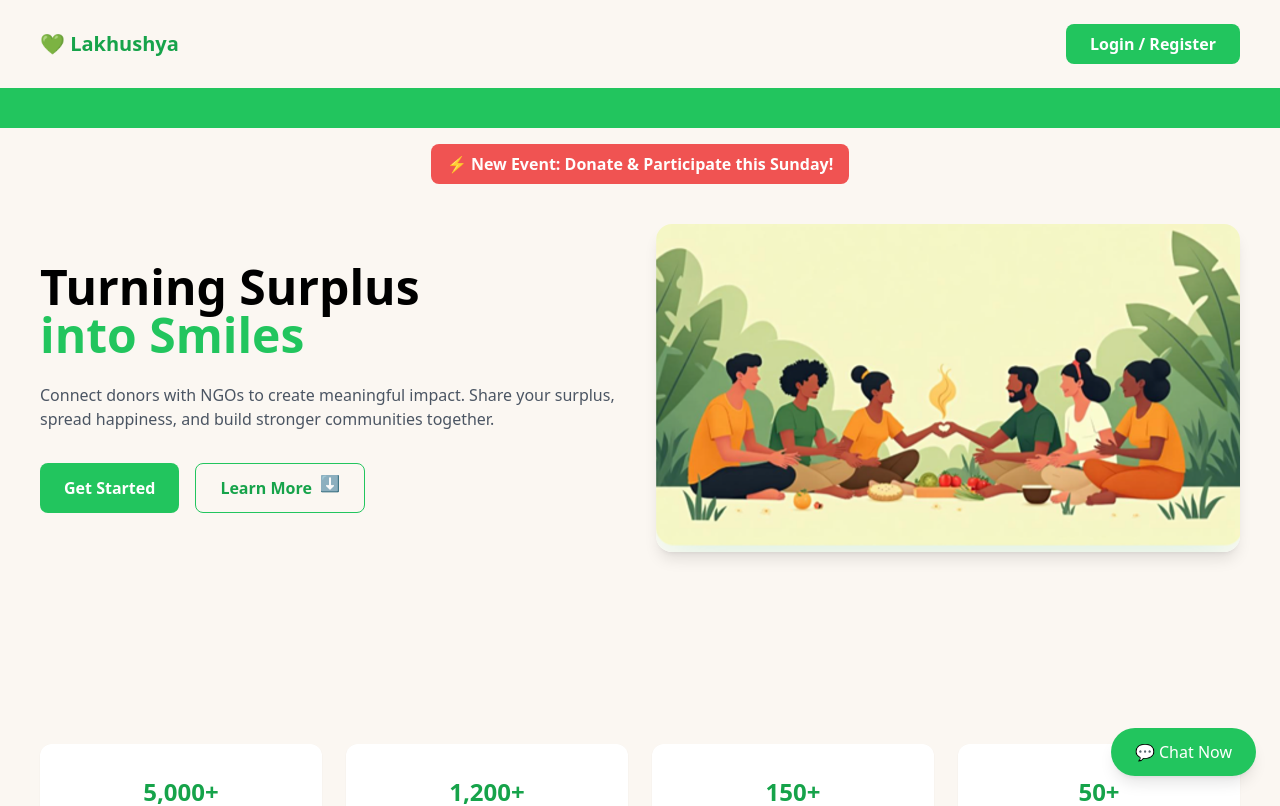
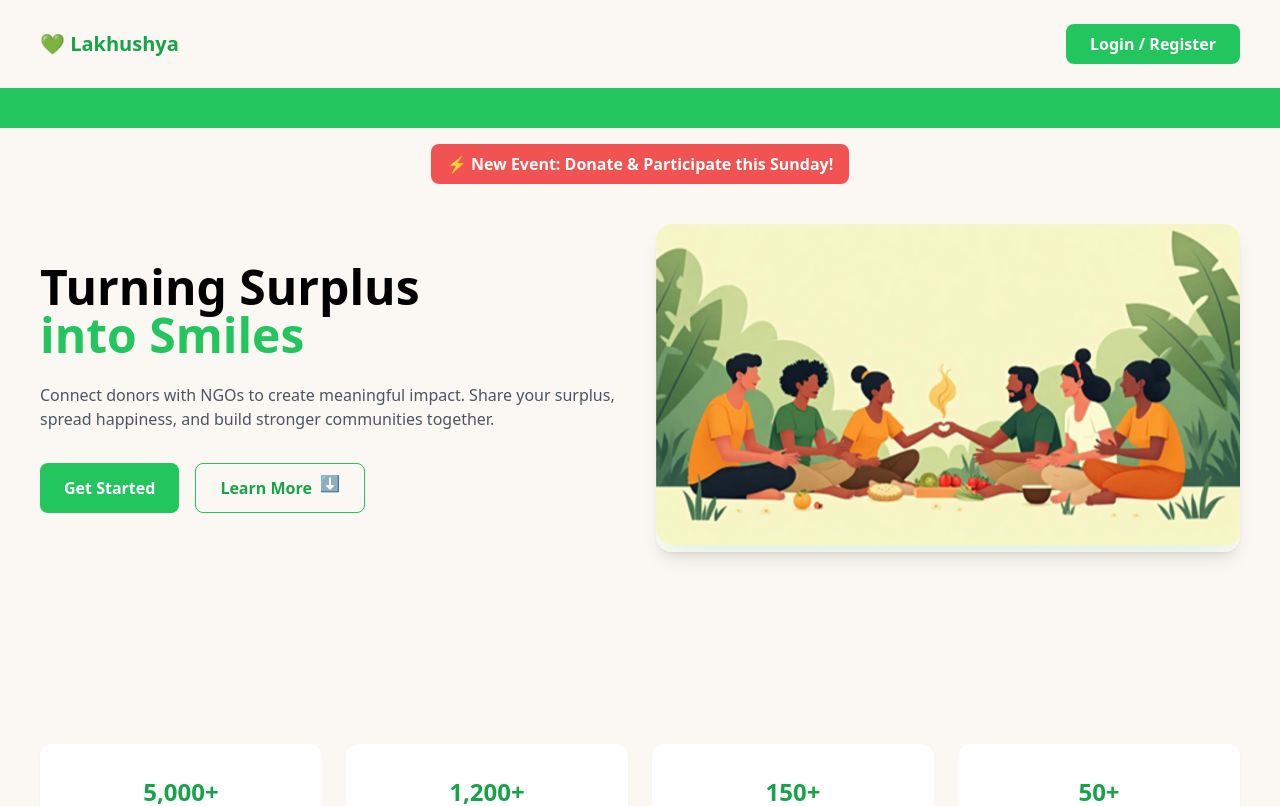
Before and after one commit to Lavanyasobti/lakhushya, a React (Create React App) app in the folder frontend/: page / in a window 1280 px wide. Shown: the top 806 px of the page. Built offline with nearby package versions, Linux system fonts and the light colour scheme.

Commit message:
chat removed

```diff
--- a/frontend/src/pages/Home.jsx
+++ b/frontend/src/pages/Home.jsx
@@ -136,11 +136,6 @@ export default function Home() {
           </div>
         </div>
       </div>
-
-      {/* FLOATING CHAT */}
-      <button className="fixed bottom-6 right-6 bg-green-500 text-white px-6 py-3 rounded-full shadow-lg hover:bg-green-600 hover:scale-105 transition">
-        💬 Chat Now
-      </button>
     </div>
   );
 }
```
